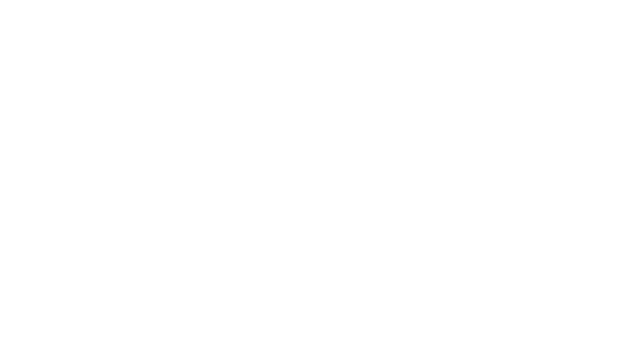
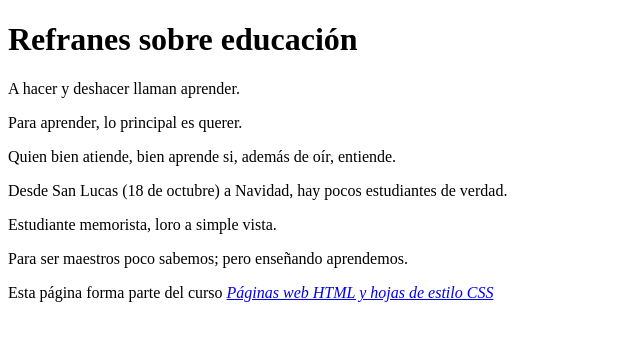
Before and after one commit to josetomas521/refranes, a plain HTML site: page refranes/WebContent/NewFile.html in a window 1280 px wide. Shown: the whole page, without its empty margins (0-640 px from the left). Drawn offline with Linux system fonts and the light colour scheme.

Commit message:
Update NewFile.html

```diff
--- a/refranes/WebContent/NewFile.html
+++ b/refranes/WebContent/NewFile.html
@@ -1,10 +1,29 @@
 <!DOCTYPE html>
 <html>
 <head>
-<meta charset="UTF-8">
-<title>Insert title here</title>
+  <meta charset="utf-8">
+  <title>Refranes sobre educación</title>
+  <link rel="stylesheet" href="NewFile.css" >
 </head>
+
 <body>
+  <h1>Refranes sobre educación</h1>
 
+  <p class="uno">A hacer y deshacer llaman aprender.</p>
+
+  <p class="dos">Para aprender, lo principal es querer.</p>
+
+  <p class="tres">Quien bien atiende, bien aprende si, además de oír, entiende.</p>
+
+  <p class="cuatro">Desde San Lucas (18 de octubre) a Navidad, hay pocos estudiantes de verdad.</p>
+
+  <p class="cinco">Estudiante memorista, loro a simple vista.</p>
+
+  <p class="seis">Para ser maestros poco sabemos; pero enseñando aprendemos.</p>
+
+
+  <p class="mclibre">
+    Esta página forma parte del curso <a href="https://www.mclibre.org/consultar/htmlcss/"><cite>Páginas web HTML y hojas de estilo CSS</cite></a>
+  </p>
 </body>
 </html>
```
